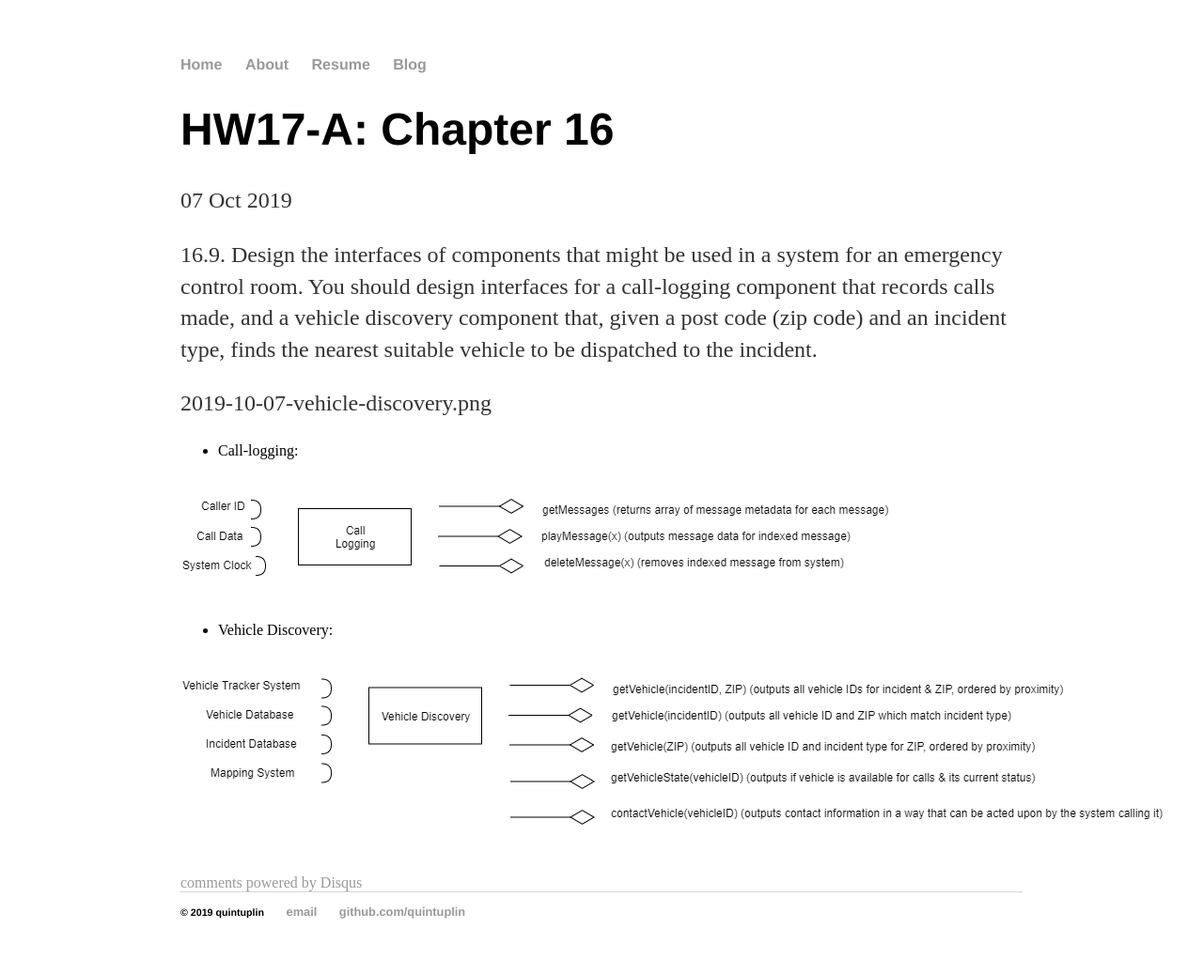
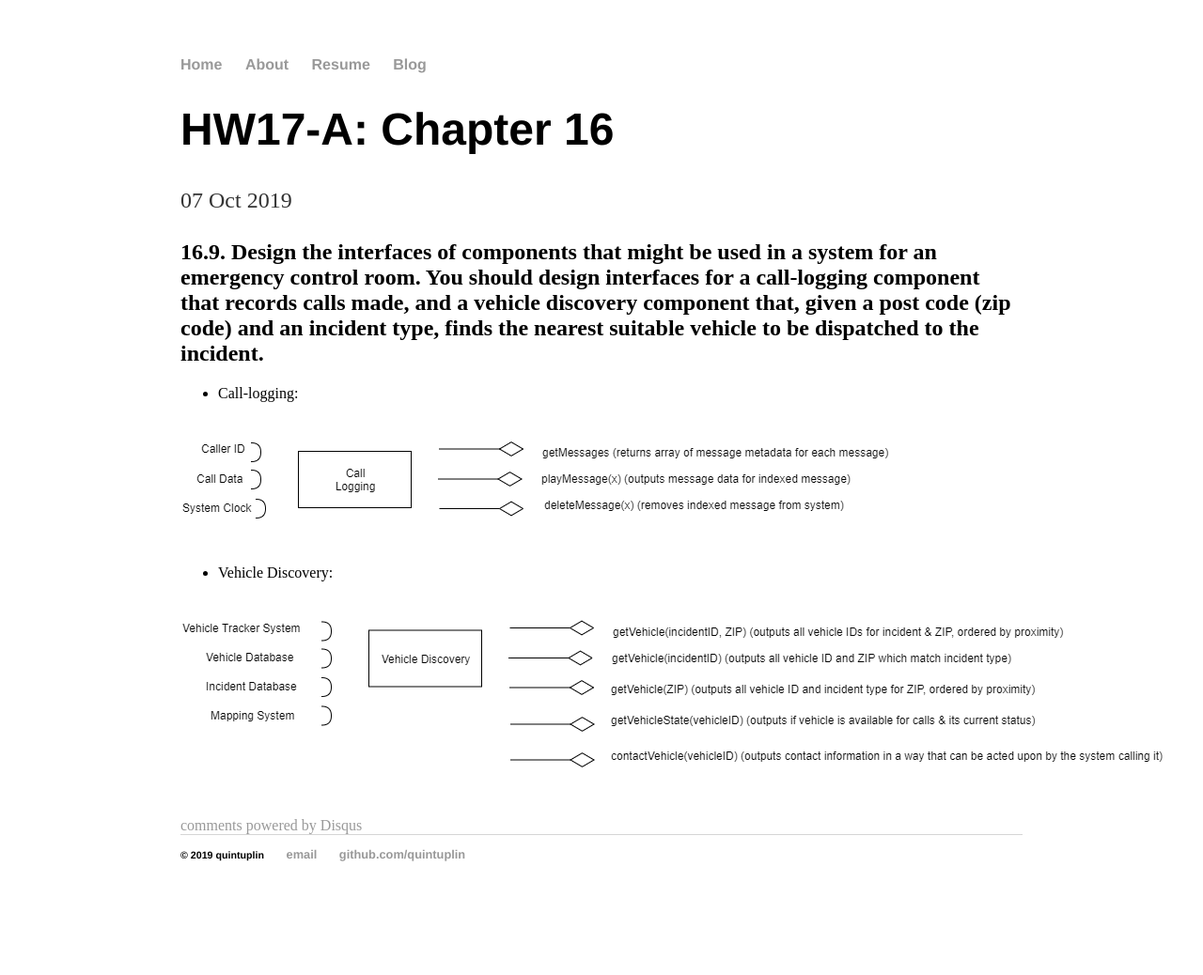
Before and after one commit to Quintuplin/quintuplin.github.io, a Jekyll site: the page built from _posts/2019-10-07-Chapter-16.md, in a window 1280 px wide. Shown: the whole page at 94% size. Built offline with Jekyll 4.4.1, drawn with Linux system fonts in a browser that asks for light colours; comment, search, counter and statistics services are not loaded; after the commit the page ends 977 px from its top, so only the background shows below that.

Commit message:
Update 2019-10-07-Chapter-16.md

```diff
--- a/_posts/2019-10-07-Chapter-16.md
+++ b/_posts/2019-10-07-Chapter-16.md
@@ -4,9 +4,7 @@ title: "HW17-A: Chapter 16"
 date: 2019-10-07
 ---
 
-16.9. Design the interfaces of components that might be used in a system for an emergency control room. You should design interfaces for a call-logging component that records calls made, and a vehicle discovery component that, given a post code (zip code) and an incident type, finds the nearest suitable vehicle to be dispatched to the incident.
-
-2019-10-07-vehicle-discovery.png
+## 16.9. Design the interfaces of components that might be used in a system for an emergency control room. You should design interfaces for a call-logging component that records calls made, and a vehicle discovery component that, given a post code (zip code) and an incident type, finds the nearest suitable vehicle to be dispatched to the incident.
 
 * Call-logging:
 
```
